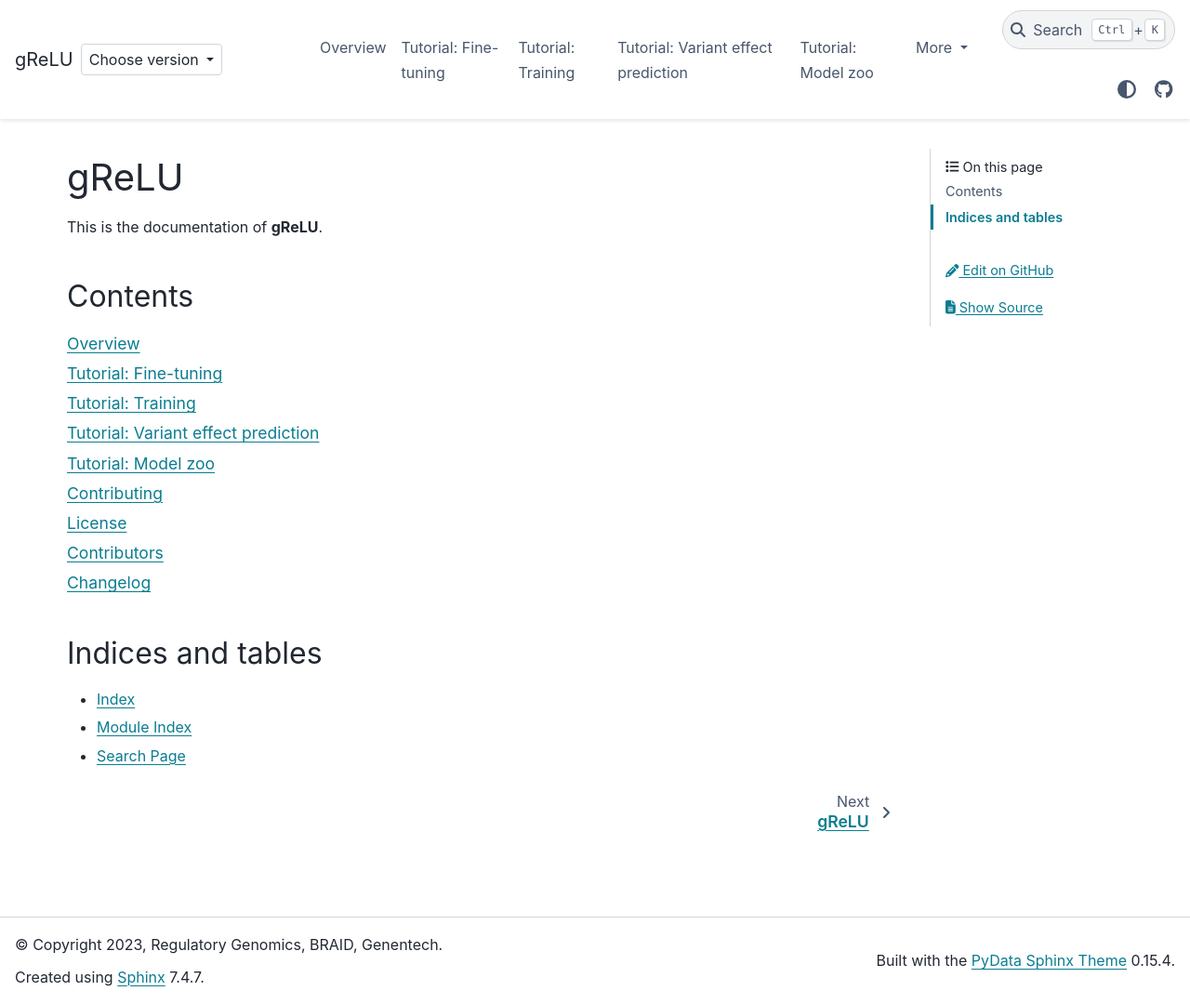
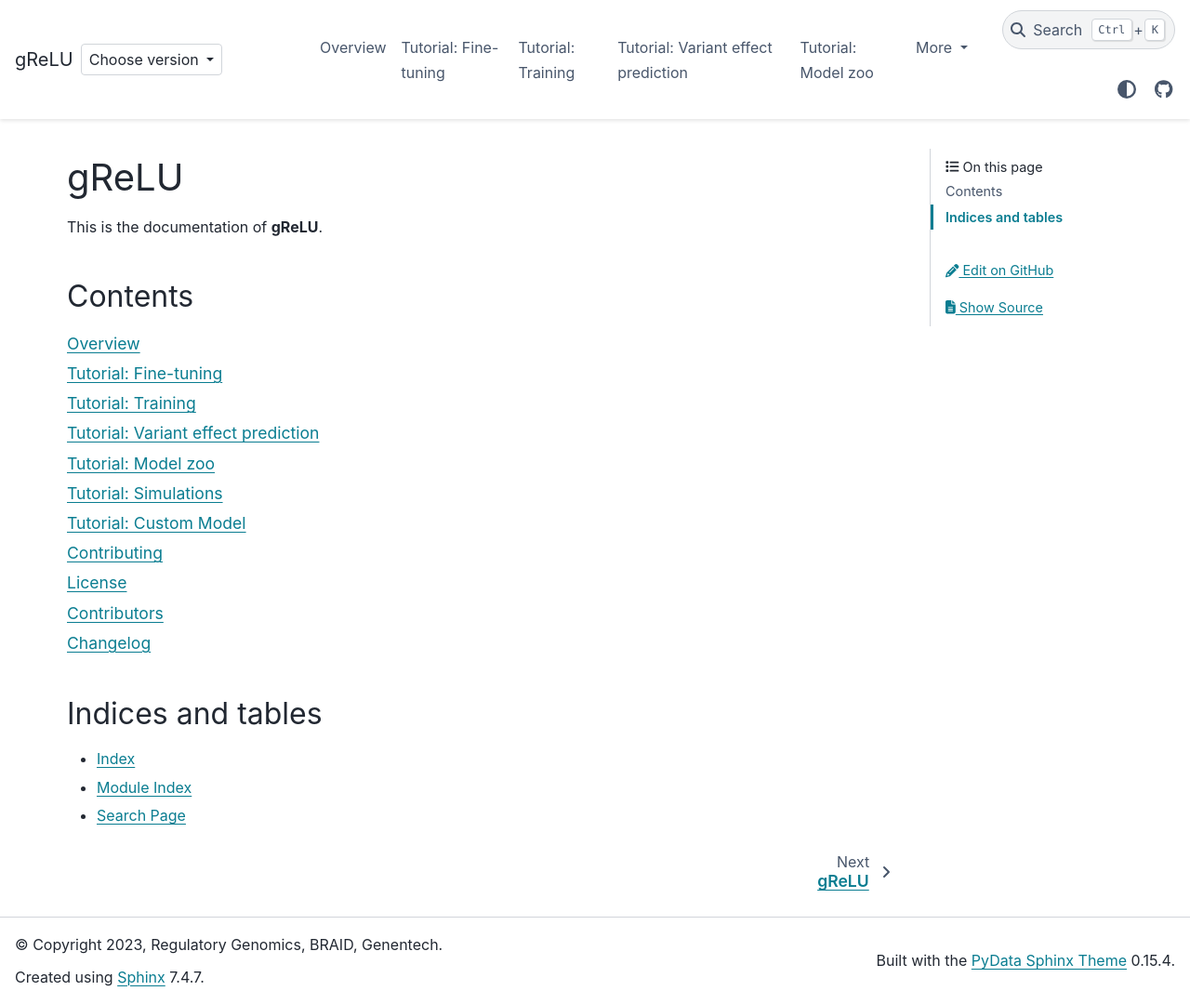
Before and after one commit to Genentech/gReLU, a Sphinx documentation site: the page built from docs/index.md, in a window 1280 px wide and 1080 px high. Shown: the whole window at 93% size. Built offline with Sphinx 7.4.7 and the PyData theme 0.15.4, drawn with Linux system fonts in a browser that asks for light colours; pages that are not in the unit, such as notebooks, are missing from menus; comment, search, counter and statistics services are not loaded; part of the change alters nothing that is shown.

````diff
--- a/docs/conf.py
+++ b/docs/conf.py
@@ -10,6 +10,15 @@
 import os
 import sys
 import shutil
+from pathlib import Path
+
+# -- Path setup --------------------------------------------------------------
+# Point to the absolute path of the 'src' directory
+docs_dir = Path(__file__).parent.resolve()
+root_dir = docs_dir.parent
+src_dir = root_dir / "src"
+
+sys.path.insert(0, str(src_dir))
 
 # -- General configuration ---------------------------------------------------
 
@@ -34,8 +43,20 @@ extensions = [
     "autoapi.extension",
 ]
 
-autoapi_dirs = ['../src']
-autoapi_ignore = ['*.ipynb_checkpoints*/*.py']
+# -- AutoAPI configuration ---------------------------------------------------
+autoapi_type = 'python'
+autoapi_dirs = [os.path.abspath('../src/grelu')] # Point directly to the package folder
+autoapi_root = 'autoapi'
+autoapi_python_use_implicit_namespaces = True
+autoapi_options = [
+    'members',
+    'undoc-members',
+    'show-inheritance',
+    'show-module-summary',
+    'special-members',
+    'imported-members',
+]
+autoapi_ignore = ['*ipynb_checkpoints*']
 
 def linkcode_resolve(domain, info):
     if domain != 'py':
--- a/docs/index.md
+++ b/docs/index.md
@@ -7,13 +7,15 @@ This is the documentation of **gReLU**.
 ```{toctree}
 :maxdepth: 1
 Overview <readme>
-Module reference <api/modules>
+Module reference <autoapi/index>
 Tutorial: Inference <tutorials/1_inference>
 Tutorial: Fine-tuning <tutorials/2_finetune>
 Tutorial: Training <tutorials/3_train>
 Tutorial: Design <tutorials/4_design>
 Tutorial: Variant effect prediction <tutorials/5_variant>
 Tutorial: Model zoo <tutorials/6_model_zoo>
+Tutorial: Simulations <tutorials/7_simulations>
+Tutorial: Custom Model <tutorials/8_custom_models>
 contributing
 license
 authors
````
